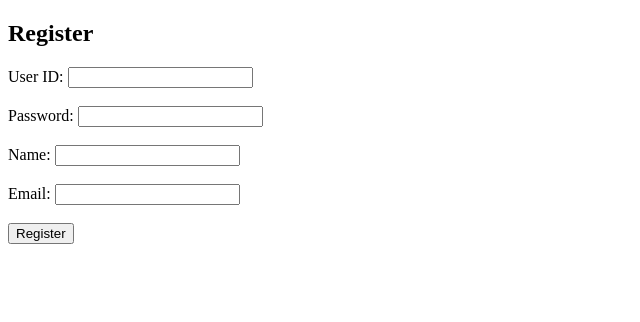
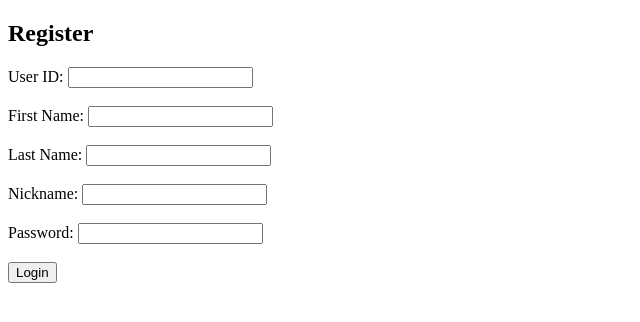
Before and after one commit to danasiongsin/itws2110-siongd, a PHP site: the page made by ITWS2110‐Fall2025‐siongd‐Quiz2/register.php in a window 1280 px wide. Shown: the top 322 px of the page, without its empty margins (0-640 px from the left). Run offline with PHP 8.4, Linux system fonts and the light colour scheme.

Commit message:
testing register

```diff
--- a/ITWS2110‐Fall2025‐siongd‐Quiz2/register.php
+++ b/ITWS2110‐Fall2025‐siongd‐Quiz2/register.php
@@ -3,17 +3,18 @@ session_start();
 require 'conn.php';
 
 if ($_SERVER['REQUEST_METHOD'] === 'POST') {
-    $user_id = $_POST['user_id'];
+    $userId = $_POST['userId'];
+    $firstName = $_POST['firstName'];
+    $lastName = $_POST['lastName'];
+    $nickName = $_POST['nickName'];
     $password = $_POST['password'];
-    $name = $_POST['name'];
-    $email = $_POST['email'];
 
     $password_hash = password_hash($password, PASSWORD_DEFAULT);
 
-    $stmt = $pdo->prepare("INSERT INTO users (user_id, password_hash, name, email) VALUES (?, ?, ?, ?)");
+    $stmt = $pdo->prepare("INSERT INTO users (userId, firstName, lastName, nickName, password_hash) VALUES (?, ?, ?, ?, ?)");
     try {
-        $stmt->execute([$user_id, $password_hash, $name, $email]);
-        $_SESSION['user_id'] = $user_id;
+        $stmt->execute([$userId, $firstName, $lastName, $nickName, $password_hash]);
+        $_SESSION['userId'] = $userId;
         header("Location: index.php");
         exit();
     } catch (PDOException $e) {
@@ -31,14 +32,16 @@ if ($_SERVER['REQUEST_METHOD'] === 'POST') {
 <h2>Register</h2>
 <form method="POST">
     <label>User ID:</label>
-    <input type="text" name="user_id" required><br><br>
+    <input type="text" name="userId" required><br><br>
+    <label>First Name:</label>
+    <input type="text" name="firstName" required><br><br>
+    <label>Last Name:</label>
+    <input type="text" name="lastName" required><br><br>
+    <label>Nickname:</label>
+    <input type="text" name="nickName" required><br><br>
     <label>Password:</label>
     <input type="password" name="password" required><br><br>
-    <label>Name:</label>
-    <input type="text" name="name" required><br><br>
-    <label>Email:</label>
-    <input type="email" name="email"><br><br>
-    <button type="submit">Register</button>
+    <button type="submit">Login</button>
 </form>
 <p style="color:red;"><?php echo isset($error) ? $error : ''; ?></p>
 </body>
```
Also changed, not shown: ITWS2110‐Fall2025‐siongd‐Quiz2/login.php (+10 -10 lines).
